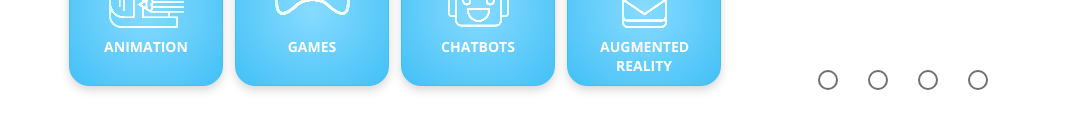
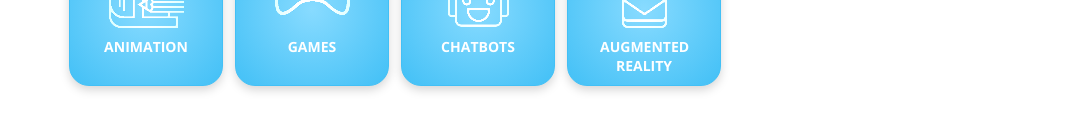
Before and after one commit to vessiBop/mission-x, a React (Create React App) app: page /home in a window 1280 px wide. Shown: the part 969-1099 px from the top of the page, without its empty margins (207-1280 px from the left). Built offline with nearby package versions, Linux system fonts and the light colour scheme.

Commit message:
made some more success on page. pushing before i edit to try and implement something new

```diff
--- a/src/WhatWeOffer.js
+++ b/src/WhatWeOffer.js
@@ -7,8 +7,22 @@
 
 export default function WhatWeOffer() {
     const [imageURL, setImageURL] = useState(animationImage)
+    const [style, setStyle] = useState("circle-one")
+
+    const changeStyle = () => {
+        console.log("you have just clicked on the button")
+
+        setStyle("circle-one2");
+    }
 
 
+
+
+
+
+
+
+    // functions for changing the image on the laptop screen onClick
 
     const changingImageToAnimation = () => {
         console.log('image changed to animation')
@@ -28,8 +42,6 @@
         console.log('image changed to augmented reality')
              setImageURL(augmentedRealityImage)
     }
-
-
 
     return (
         <>
@@ -65,10 +77,10 @@
                     <div className='project-image'>
                         { <img src={imageURL} alt="animation"/>}
                         <div id='container-for-circles-flexbox'>
-                    <div id='circle-one'></div>
-                    <div id='circle-two'></div>
-                    <div id='circle-three'></div>
-                    <div id='circle-four'></div>
+                    <button onClick={changingImageToAnimation}><div id='circle-one'></div></button>
+                    <button onClick={changingImageToGaming}><div id='circle-two'></div></button>
+                    <button onClick={changingImageToChatBots}><div id='circle-three'></div></button>
+                    <button onClick={changingImageToAugmentedReality}><div id='circle-four'></div></button>
                     </div>
 
 
--- a/src/what-we-offer.css
+++ b/src/what-we-offer.css
@@ -231,10 +231,12 @@
 }
 
 #container-for-circles-flexbox {
-        height: 60px;
-        width: 200px;
-        display: flex;
-        justify-content: space-around;
+    left: 260px;
+    position: absolute;
+    height: 30px;
+    width: 200px;
+    display: flex;
+    justify-content: space-around;
 
 }
 #circle-one {
@@ -243,7 +245,14 @@
     height: 16px;
     width: 16px;
 
+}
 
+#circle-one2 {
+    border: 2px solid #707070;
+    border-radius: 100px;
+    height: 16px;
+    width: 16px;
+    background-color: #707070;
 
 }
 #circle-two {
@@ -252,12 +261,14 @@
     height: 16px;
     width: 16px;
 
+
 }
 #circle-three {
     border: 2px solid #707070;
     border-radius: 100px;
     height: 16px;
     width: 16px;
+
 
 
 }
@@ -269,3 +280,9 @@
 
 
 }
+
+#container-for-circles-flexbox button {
+    background: none;
+    border: none;
+    cursor: pointer;
+}
```
